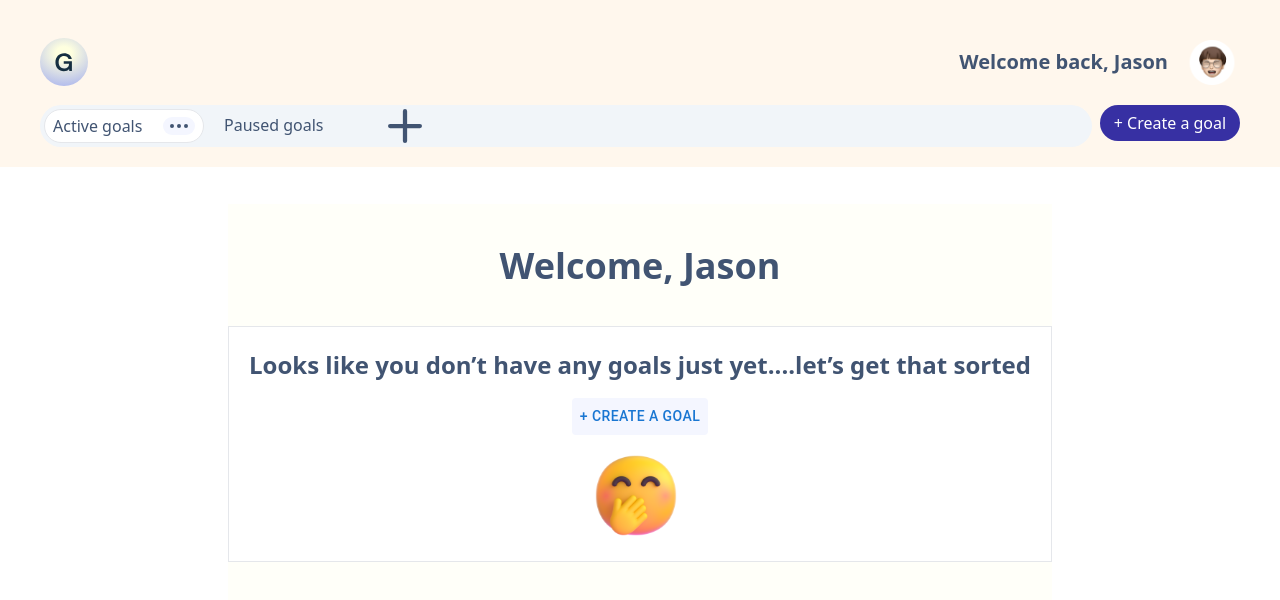
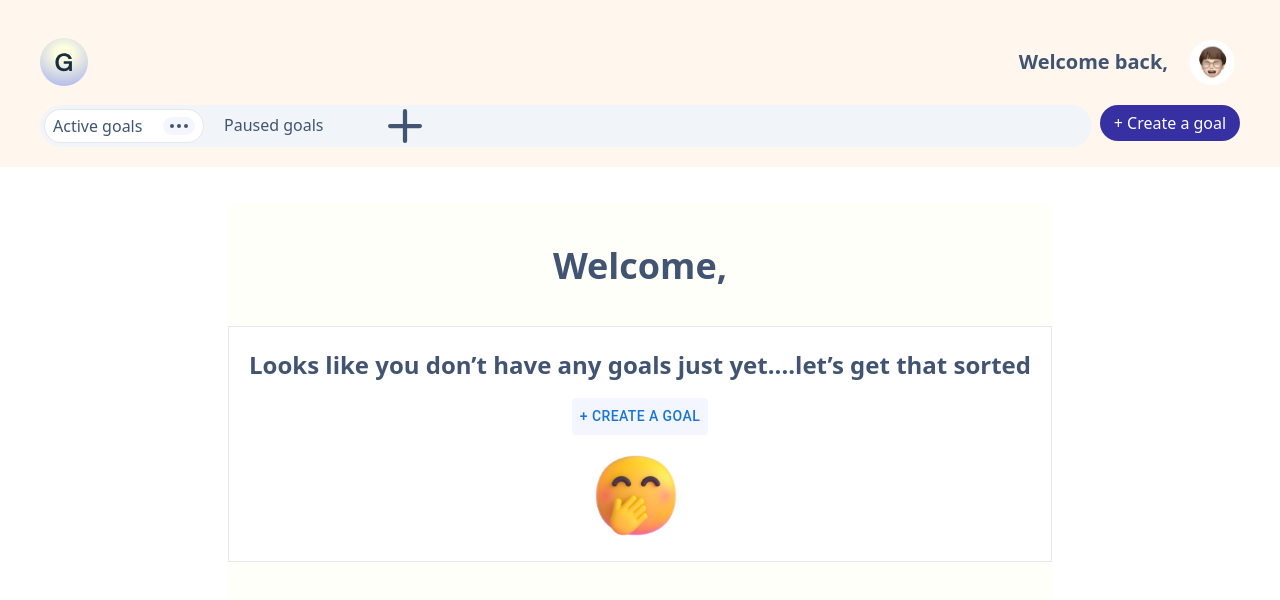
Before and after one commit to Co-Lab-You-Belong-in-Tech/Goalify, a React (Vite) app: page / in a window 1280 px wide. Shown: the top 600 px of the page. Built offline with nearby package versions, Linux system fonts and the light colour scheme.

Commit message:
fix: remove the initial user name

```diff
--- a/src/components/stepper/InitialGoalMessage.jsx
+++ b/src/components/stepper/InitialGoalMessage.jsx
@@ -5,6 +5,7 @@ import Modal from '@mui/material/Modal';
 import HorizontalLinearStepper from "./stepper.jsx";
 import {Grid} from "@mui/material";
 import emoji from "../../assets/icons/emoji.svg";
+import {useDispatch, useSelector} from "react-redux";
 
 const style = {
     position: 'absolute',
@@ -20,11 +21,12 @@ const style = {
 
 export default function InitialGoalMessage() {
     const [open, setOpen] = React.useState(false);
+    const name  = useSelector((state) => state.user.name);
     const handleOpen = () => setOpen(true);
     const handleClose = () => setOpen(false);
-
+    const dispatch = useDispatch();
     return (<Grid display="flex" flexDirection="column" justifyContent="center" alignItems="center" height={`${100-50}vh`} sx={{background:"#FFFFF9"}}>
-        <p className="text-4xl leading-10 font-bold mb-10"> Welcome, Jason</p>
+        <p className="text-4xl leading-10 font-bold mb-10"> Welcome, {name}</p>
 
         <div className="border divide-neutral-300 border-solid p-5 bg-white	">
             <Grid display="flex" flexDirection="column" justifyContent="center" alignItems="center">
--- a/src/pages/dashboard/header.jsx
+++ b/src/pages/dashboard/header.jsx
@@ -6,6 +6,8 @@ import Button from '../../components/button';
 import HorizontalLinearStepper from '../../components/stepper/stepper.jsx';
 import Category from '../../components/category';
 import { Glogo, logo } from '../../assets/icons';
+import {useSelector} from "react-redux";
+
 
 const style = {
   position: 'absolute',
@@ -23,6 +25,7 @@ const Header = () => {
   const [open, setOpen] = React.useState(false);
   const handleOpen = () => setOpen(true);
   const handleClose = () => setOpen(false);
+  const name = useSelector( (state) => state.user.name)
   return (
     <div className="h-50 bg-r bg-orange-50 fixed top-0 left-0 w-full py-5 px-10">
       <div className="flex justify-between items-center ">
@@ -32,7 +35,7 @@ const Header = () => {
           </Link>
         </div>
         <div className="flex gap-4 items-center my-5">
-          <h1 className="text-xl font-semibold">Welcome back, Jason</h1>
+          <h1 className="text-xl font-semibold">Welcome back, {name}</h1>
           <img src={logo} alt="logo" className="w-14" />
         </div>
       </div>
--- a/src/redux/store.js
+++ b/src/redux/store.js
@@ -2,11 +2,13 @@ import { configureStore } from '@reduxjs/toolkit';
 import logger from 'redux-logger';
 import goalSlice from './goal/goalSlice';
 import categorySlice from './category/categorySlice';
+import userSlice from './user/userSlice';
 
 const store = configureStore({
   reducer: {
     goals: goalSlice,
     categories: categorySlice,
+    user: userSlice
   },
   middleware: (getDefaultMiddleware) =>
     getDefaultMiddleware({ serializableCheck: false }).concat(logger),
--- /dev/null
+++ b/src/redux/user/userSlice.js
@@ -0,0 +1,22 @@
+import { createSlice } from '@reduxjs/toolkit';
+
+const initialState = localStorage.getItem('user')
+    ? JSON.parse(localStorage.getItem('user'))
+    : {
+       name: ''
+    };
+const userSlice = createSlice({
+    name: 'user',
+    initialState,
+    reducers: {
+        assignName(state, action) {
+            state.name = action.payload;
+            localStorage.setItem('user', JSON.stringify(state));
+        },
+    },
+});
+
+// export actions
+export const { assignName } = userSlice.actions;
+
+export default userSlice.reducer;
```
Also changed, not shown: 1 other file (tests, documents, lock files or other folders).
